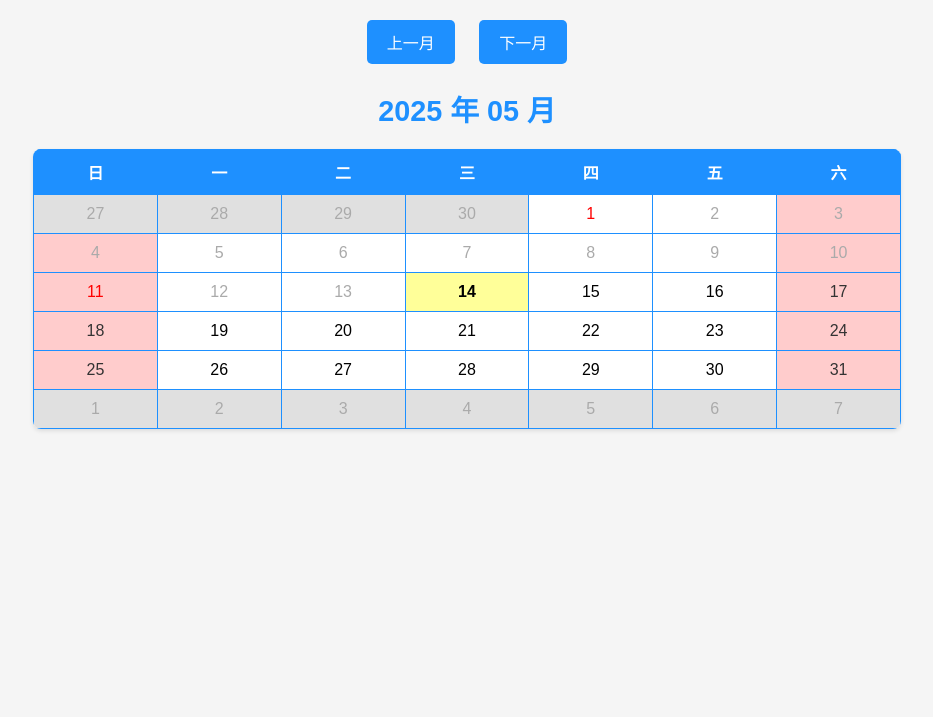
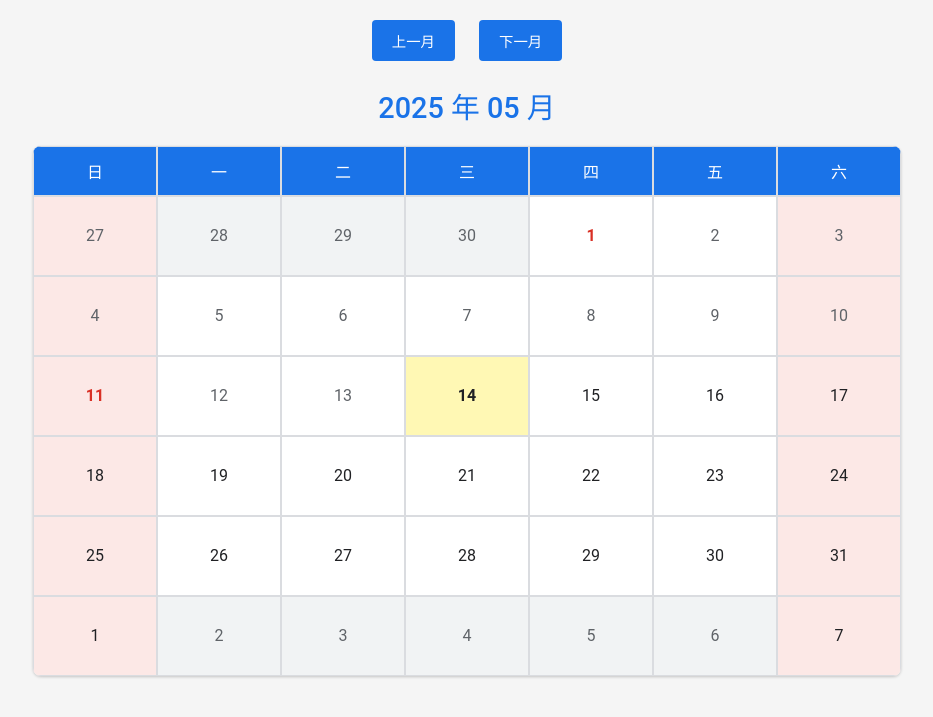
Before and after one commit to yy3p9tw/2025_PHP_work, a PHP site: page /20250514_03.php in a window 1280 px wide. Shown: the top 717 px of the page, without its empty margins (173-1106 px from the left). Run offline with PHP 8.4, Linux system fonts and the light colour scheme.

Commit message:
下午php日歷教學練習修改

```diff
--- a/20250514/20250514_03.php
+++ b/20250514/20250514_03.php
@@ -5,113 +5,126 @@
     <meta name="viewport" content="width=device-width, initial-scale=1.0">
     <title>日曆</title>
     <style>
-        <?php
-        // 定義滑鼠懸停效果的背景色和文字顏色
-        $hoverBackgroundColor = '#e0f7fa';
-        $hoverTextColor = '#007bff';
-        ?>
         body {
-            font-family: Arial, sans-serif; /* 使用 Arial 字體，若不可用則使用系統預設無襯線字體 */
-            background-color: #f5f5f5; /* 設置頁面背景色為淺灰色 */
-            margin: 20px; /* 設置頁面外邊距為 20px */
+            font-family: 'Roboto', Arial, sans-serif; /* Google 日曆字體 */
+            background-color: #f5f5f5; /* 淺灰背景 */
+            margin: 20px;
+            color: #202124; /* Google 深灰文字 */
         }
 
         h2 {
-            text-align: center; /* 標題居中 */
-            color: #1e90ff; /* 標題顏色為藍色 */
-            font-size: 1.8em; /* 標題字體大小 */
-            margin-bottom: 20px; /* 標題下方間距 */
+            text-align: center;
+            color: #1a73e8; /* Google 藍色 */
+            font-size: 1.8em;
+            margin-bottom: 20px;
+            font-weight: 500;
         }
 
-        table {
-            width: 70%; /* 表格寬度占頁面 70% */
-            border-collapse: collapse; /* 合併表格邊框 */
-            margin: 20px auto; /* 表格上下外邊距 20px，左右自動居中 */
-            background: white; /* 表格背景色為白色 */
-            box-shadow: 0 2px 4px rgba(0, 0, 0, 0.1); /* 添加輕微陰影效果 */
-            border-radius: 8px; /* 表格圓角 */
-            overflow: hidden; /* 確保圓角生效 */
+        .calendar {
+            width: 70%;
+            margin: 20px auto;
+            background: #fff; /* 白色背景 */
+            box-shadow: 0 1px 3px rgba(0, 0, 0, 0.2); /* 陰影 */
+            border-radius: 8px;
+            overflow: hidden;
+            display: grid;
+            grid-template-columns: repeat(7, 1fr); /* 7 列 */
         }
 
-        th, td {
-            border: 1px solid #1e90ff; /* 表格單元格邊框為藍色 */
-            text-align: center; /* 內容居中 */
-            padding: 10px; /* 單元格內邊距 */
-            font-size: 1em; /* 字體大小 */
+        .header, .day {
+            border: 1px solid #dadce0; /* Google 邊框色 */
+            padding: 12px;
+            text-align: center;
+            box-sizing: border-box;
         }
 
-        th {
-            background-color: #1e90ff; /* 表頭背景色為藍色 */
-            color: white; /* 表頭文字為白色 */
-            font-weight: bold; /* 表頭文字加粗 */
+        .header {
+            background-color: #1a73e8; /* 藍色表頭 */
+            color: #fff;
+            font-weight: 500;
+            font-size: 1em;
         }
 
-        td {
-            transition: all 0.3s ease; /* 滑鼠懸停時平滑過渡效果 */
+        .day {
+            min-height: 80px; /* 固定格子高度 */
+            display: flex;
+            align-items: center;
+            justify-content: center;
+            transition: background-color 0.3s ease;
+            font-size: 1em;
         }
 
-        td:hover {
-            background-color: <?php echo $hoverBackgroundColor; ?>; /* 滑鼠懸停時背景色 */
-            color: <?php echo $hoverTextColor; ?>; /* 滑鼠懸停時文字顏色 */
-            cursor: pointer; /* 滑鼠懸停時顯示手形光標 */
+        .day:hover {
+            background-color: #e8f0fe; /* 懸停高亮 */
+            cursor: pointer;
         }
 
         .today {
-            background-color: #ffff99; /* 當天背景色為淺黃色 */
-            font-weight: bold; /* 當天文字加粗 */
+            background-color: #fff8b4; /* 當天淺黃色 */
+            font-weight: bold;
         }
 
-
+        .other-month {
+            background-color: #f1f3f4; /* 非本月灰色 */
+            color: #5f6368;
+        }
 
         .holiday {
-            background-color: #ffcccc; /* 週末背景色為淺紅色（粉紅色） */
-            color: #333; /* 週末文字顏色 */
+            background-color: #fce8e6; /* 週末粉紅色 */
+            color: #202124;
         }
 
         .pass-date {
-            color: #aaa; /* 過去日期文字為淺灰色 */
+            color: #5f6368; /* 過去日期淺灰 */
         }
-        .other-month {
-            background-color: #e0e0e0; /* 非本月日期背景色為灰色 */
-            color: #aaa; /* 非本月日期文字為淺灰色 */
-        }
+
         .festival {
-            color: #ff0000; /* 假日文字顏色為紅色 */
+            color: #d93025; /* 假日紅色 */
+            font-weight: bold;
         }
 
         .nav-buttons {
-            text-align: center; /* 導航按鈕居中 */
-            margin-bottom: 20px; /* 導航按鈕下方間距 */
+            text-align: center;
+            margin-bottom: 20px;
         }
 
         .nav-buttons a {
-            display: inline-block; /* 按鈕為行內塊元素 */
-            padding: 10px 20px; /* 按鈕內邊距 */
-            margin: 0 10px; /* 按鈕間距 */
-            background-color: #1e90ff; /* 按鈕背景色 */
-            color: white; /* 按鈕文字顏色 */
-            text-decoration: none; /* 移除下劃線 */
-            border-radius: 5px; /* 按鈕圓角 */
-            transition: background-color 0.3s ease; /* 按鈕懸停過渡效果 */
+            display: inline-block;
+            padding: 10px 20px;
+            margin: 0 10px;
+            background-color: #1a73e8; /* 藍色按鈕 */
+            color: #fff;
+            text-decoration: none;
+            border-radius: 4px;
+            transition: background-color 0.3s ease;
+            font-size: 0.9em;
         }
 
         .nav-buttons a:hover {
-            background-color: #007bff; /* 按鈕懸停時背景色 */
+            background-color: #1557b0; /* 按鈕懸停深藍 */
         }
 
         @media (max-width: 480px) {
-            table {
-                width: 95%; /* 小螢幕時表格寬度占 95% */
+            .calendar {
+                width: 95%;
             }
 
-            th, td {
-                padding: 8px; /* 小螢幕時單元格內邊距減小 */
-                font-size: 0.9em; /* 小螢幕時字體稍小 */
+            .header, .day {
+                padding: 8px;
+                font-size: 0.85em;
+            }
+
+            .day {
+                min-height: 50px;
             }
 
             .nav-buttons a {
-                padding: 8px 15px; /* 小螢幕時按鈕內邊距減小 */
-                margin: 0 5px; /* 小螢幕時按鈕間距減小 */
+                padding: 8px 15px;
+                margin: 0 5px;
+            }
+
+            h2 {
+                font-size: 1.5em;
             }
         }
     </style>
@@ -125,7 +138,7 @@
     function calculateFestivals($year) {
         $festivals = [];
 
-        // 勞動節：每年 5 月 1 日
+        // 勞動節：5 月 1 日
         $festivals[date("Y-m-d", strtotime("$year-05-01"))] = '勞動節';
 
         // 母親節：5 月第二個星期日
@@ -134,28 +147,31 @@
         $mothersDay = strtotime("+7 days", $firstSunday);
         $festivals[date("Y-m-d", $mothersDay)] = '母親節';
 
-        // 端午節：農曆五月初五（簡化方法，使用已知日期）
-        // 2025 年端午節為 6 月 14 日（根據農曆推算）
+        // 端午節：農曆五月初五（簡化，使用已知日期）
+        // 2025 年為 6 月 14 日
         if ($year == 2025) {
             $festivals['2025-06-14'] = '端午節';
         }
-        // 為未來年份提供示例（需實際農曆計算）
-        // 2026 年端午節約為 6 月 2 日（僅示例，需驗證）
+        // 2026 年示例為 6 月 2 日（需驗證）
         if ($year == 2026) {
             $festivals['2026-06-02'] = '端午節';
         }
 
-        // 注意：動態計算農曆假日（如端午節）需使用農曆庫
-        // 推薦使用 Composer 安裝 'pcdream/chinese-lunar-calendar'：
-        // require 'vendor/autoload.php';
-        // use Overtrue\ChineseCalendar\Calendar;
-        // $calendar = new Calendar();
-        // $dragonBoatDate = $calendar->lunar2solar($year, 5, 5);
-        // $festivals[$dragonBoatDate['date']] = '端午節';
+        // 元旦：1 月 1 日
+        $festivals[date("Y-m-d", strtotime("$year-01-01"))] = '元旦';
 
-        // 可添加更多假日，例如：
-        // $festivals[date("Y-m-d", strtotime("$year-01-01"))] = '元旦';
-        // 中秋節（農曆八月十五）：需類似端午節的農曆轉換
+        // 農曆假日進階實現：
+        // 使用 Composer 安裝 'pcdream/chinese-lunar-calendar'：
+        // composer require pcdream/chinese-lunar-calendar
+        /*
+        require 'vendor/autoload.php';
+        use Overtrue\ChineseCalendar\Calendar;
+        $calendar = new Calendar();
+        $dragonBoatDate = $calendar->lunar2solar($year, 5, 5);
+        $festivals[$dragonBoatDate['date']] = '端午節';
+        $midAutumnDate = $calendar->lunar2solar($year, 8, 15);
+        $festivals[$midAutumnDate['date']] = '中秋節';
+        */
 
         return $festivals;
     }
@@ -163,7 +179,7 @@
     // 獲取當前日期
     $today = date("Y-m-d");
 
-    // 從查詢參數獲取年份和月份，若無則使用當前年月
+    // 從查詢參數獲取年份和月份
     $year = isset($_GET['year']) ? intval($_GET['year']) : date("Y");
     $month = isset($_GET['month']) ? intval($_GET['month']) : date("m");
 
@@ -193,7 +209,6 @@
         $prevMonth = 12;
         $prevYear--;
     }
-
     $nextMonth = $month + 1;
     $nextYear = $year;
     if ($nextMonth > 12) {
@@ -202,7 +217,7 @@
     }
     ?>
 
-    <!-- 顯示導航按鈕 -->
+    <!-- 導航按鈕 -->
     <div class="nav-buttons">
         <a href="?year=<?php echo $prevYear; ?>&month=<?php echo $prevMonth; ?>">上一月</a>
         <a href="?year=<?php echo $nextYear; ?>&month=<?php echo $nextMonth; ?>">下一月</a>
@@ -211,66 +226,62 @@
     <!-- 顯示當前年月 -->
     <h2><?php echo date("Y 年 m 月", strtotime("$year-$month-01")); ?></h2>
 
-    <!-- 開始繪製日曆表格 -->
-    <table>
-        <!-- 表頭顯示星期 -->
-        <tr>
-            <th>日</th>
-            <th>一</th>
-            <th>二</th>
-            <th>三</th>
-            <th>四</th>
-            <th>五</th>
-            <th>六</th>
-        </tr>
+    <!-- 日曆容器 -->
+    <div class="calendar">
+        <!-- 星期表頭 -->
+        <div class="header">日</div>
+        <div class="header">一</div>
+        <div class="header">二</div>
+        <div class="header">三</div>
+        <div class="header">四</div>
+        <div class="header">五</div>
+        <div class="header">六</div>
+
         <?php
-        // 最多顯示 6 行（確保所有日期都能顯示）
+        // 最多 6 行
         for ($i = 0; $i < 6; $i++) {
-            echo "<tr>";
-            // 每行顯示 7 天
             for ($j = 0; $j < 7; $j++) {
-                // 計算當前單元格的日期偏移量
+                // 計算日期偏移量
                 $day = $j + ($i * 7) - $firstDayWeek;
                 $timestamp = strtotime("$day days", strtotime($firstDay));
                 $date = date("Y-m-d", $timestamp);
-                $class = "";
+                $class = "day";
 
-                // 獲取星期值（1=星期一，6=星期六，7=星期日）
+                // 星期判斷
                 $dayOfWeek = date("N", $timestamp);
-                // 檢查是否為週末（僅星期六或星期日）
                 if ($dayOfWeek == 6 || $dayOfWeek == 7) {
                     $class .= " holiday";
                 }
 
-                // 檢查是否為當天
+                // 當天
                 if ($today == $date) {
                     $class .= " today";
                 }
 
-                // 檢查是否為非本月日期（包括五月31天後）
+                // 非本月
                 if (date("m", $timestamp) != date("m", strtotime($firstDay))) {
                     $class .= " other-month";
                 }
 
-                // 檢查是否為過去日期
+                // 過去日期
                 if ($timestamp < strtotime($today)) {
                     $class .= " pass-date";
                 }
 
-                // 檢查是否為假日
+                // 假日
+                $title = "";
                 if (array_key_exists($date, $festivals)) {
                     $class .= " festival";
+                    $title = " title='{$festivals[$date]}'";
                 }
 
-                // 輸出單元格
-                echo "<td class='$class' data-date='$date'>";
-                // 只顯示日期數字（不顯示前導零）
+                // 輸出日期格子
+                echo "<div class='$class' data-date='$date'$title>";
                 echo date("j", $timestamp);
-                echo "</td>";
+                echo "</div>";
             }
-            echo "</tr>";
         }
         ?>
-    </table>
+    </div>
 </body>
 </html>
```
Also changed, not shown: 20250514/20250515_05.php (added).
